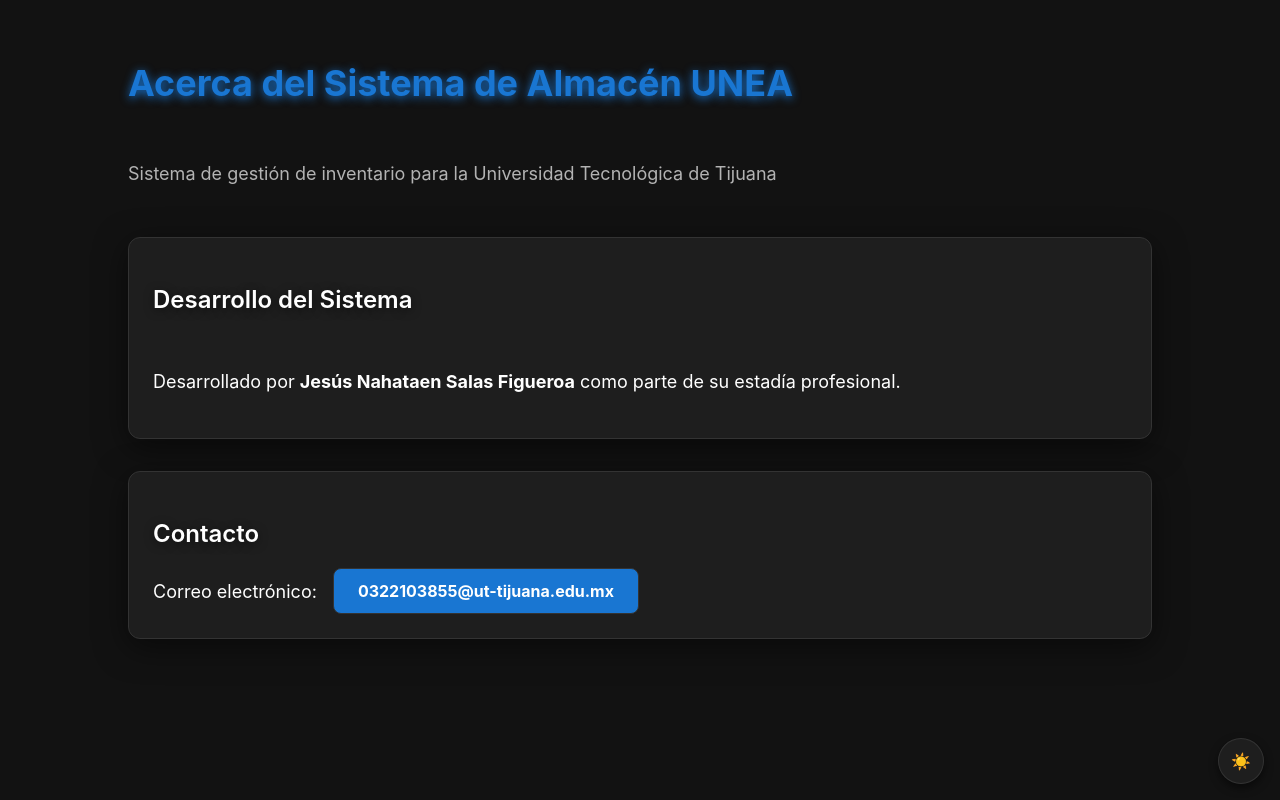
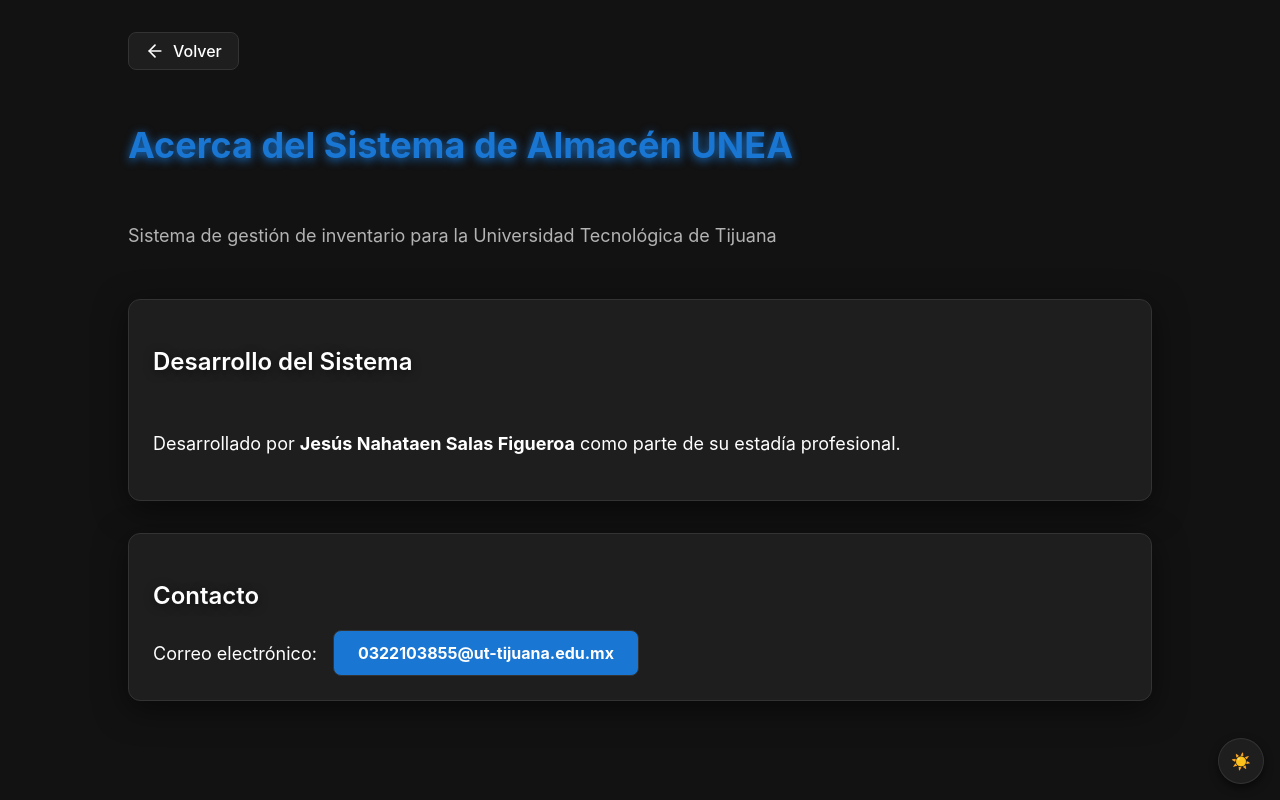
Before and after one commit to nahataen/Sistema-Integral-De-Inventario-Unea, a React (Vite) app: page /about in a window 1280 px wide. Built offline with nearby package versions, Linux system fonts and the light colour scheme.

Commit message:
feat: add back button to About page and enhance styles for light mode

```diff
--- a/src/pages/home/about.module.css
+++ b/src/pages/home/about.module.css
@@ -29,9 +29,38 @@
   text-shadow: 0 2px 10px var(--primary-color);
 }
 
+/* Light mode override - make title black */
+[data-theme="light"] .title {
+  color: #000000;
+  text-shadow: none;
+}
+
 .subtitle {
   font-size: 1.125rem;
   color: var(--text-secondary-color);
+}
+
+.backButton {
+  display: flex;
+  align-items: center;
+  gap: 0.5rem;
+  padding: 0.5rem 1rem;
+  background: var(--surface-color);
+  color: var(--text-color);
+  border-radius: 0.5rem;
+  font-weight: 500;
+  border: 1px solid var(--border-color);
+  cursor: pointer;
+  transition: all 0.2s ease;
+  backdrop-filter: blur(10px);
+  align-self: flex-start;
+  margin-bottom: 1rem;
+}
+
+.backButton:hover {
+  background: var(--primary-color);
+  transform: translateY(-2px);
+  box-shadow: 0 6px 20px var(--shadow-color);
 }
 
 .section {
@@ -104,6 +133,11 @@
   backdrop-filter: blur(10px);
 }
 
+/* Light mode override - make email text white */
+[data-theme="light"] .contactButton {
+  color: #ffffff;
+}
+
 .contactButton:hover {
   background: var(--primary-color);
   transform: translateY(-2px);
--- a/src/pages/home/about.tsx
+++ b/src/pages/home/about.tsx
@@ -1,6 +1,10 @@
+import { useNavigate } from "react-router-dom";
+import { LuArrowLeft } from "react-icons/lu";
 import styles from "./about.module.css";
 
 const AboutPage = () => {
+  const navigate = useNavigate();
+
   //funcion para abrir correo
   const handleCopyEmail = async () => {
     const email = " 0322103855@ut-tijuana.edu.mx";
@@ -17,6 +21,14 @@
     <main className={styles.container}>
       <div className={styles.content}>
         <header className={styles.header}>
+          <button
+            onClick={() => navigate(-1)}
+            className={styles.backButton}
+            title="Volver"
+          >
+            <LuArrowLeft size={20} />
+            Volver
+          </button>
           <h1 className={styles.title}>
             Acerca del Sistema de Almacén UNEA
           </h1>
```
